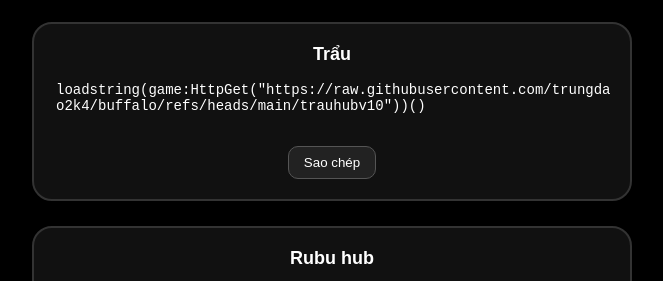
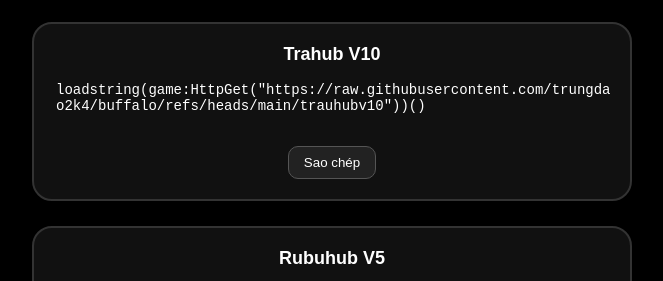
Before and after one commit to vankieu2505-png/Vankieu5329.github.io, a plain HTML site: page index.html in a window 1280 px wide. Shown: the part 607-888 px from the top of the page, without its empty margins (308-971 px from the left). Drawn offline with Linux system fonts and the light colour scheme.

Commit message:
Update box titles for Trahub and Rubuhub

```diff
--- a/index.html
+++ b/index.html
@@ -105,13 +105,13 @@
         </div>
 
         <div class="box">
-            <div class="box-title">Trẩu</div>
+            <div class="box-title">Trahub V10</div>
             <textarea rows="3" readonly>loadstring(game:HttpGet("https://raw.githubusercontent.com/trungdao2k4/buffalo/refs/heads/main/trauhubv10"))()</textarea>
             <button onclick="copyText(this)">Sao chép</button>
         </div>
 
         <div class="box">
-            <div class="box-title">Rubu hub</div>
+            <div class="box-title">Rubuhub V5</div>
             <textarea rows="3" readonly>loadstring(game:HttpGet("https://raw.githubusercontent.com/Bubu2k/Rubutv/refs/heads/main/rubuhubV5Y.lua"))()</textarea>
             <button onclick="copyText(this)">Sao chép</button>
         </div>
```
